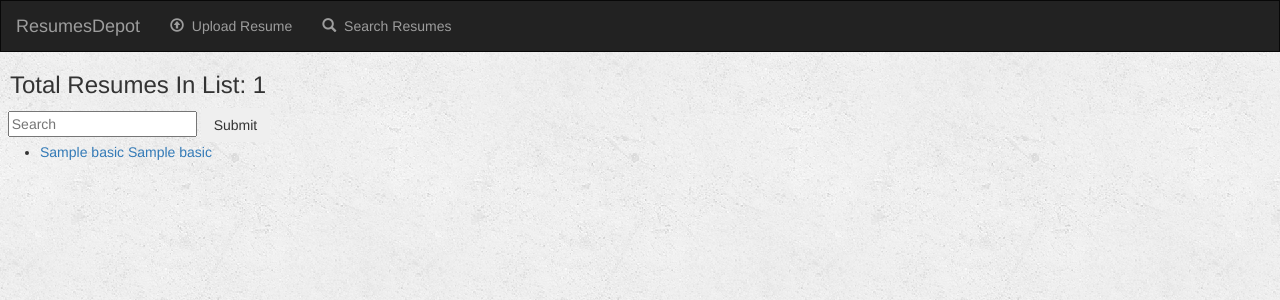
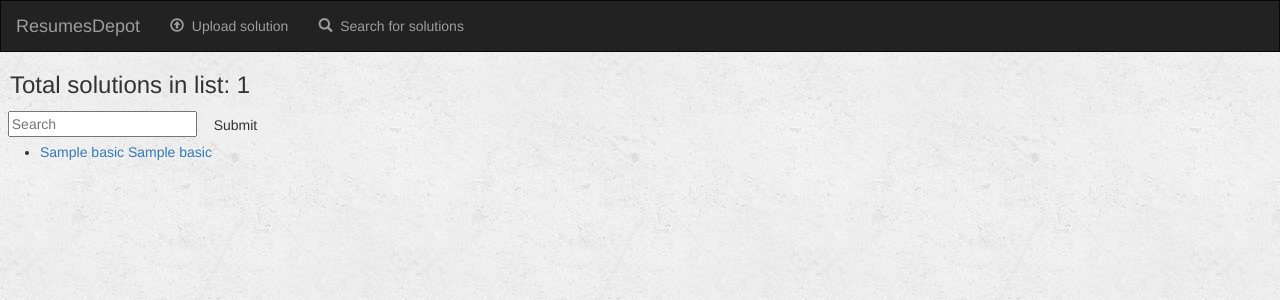
Before and after one commit to chiragadm/resumesdepot, a Django app: template search/templates/search/search.html in a window 1280 px wide. Shown: the top 300 px of the page. Run offline with Django 3.2, Linux system fonts and the light colour scheme; the template is opened without the code that fills it: most values are stand-ins (such as "Sample title", 1, 10 or a date in 2020); parts of the project's set-up code (start-up, migrations or seed data) failed here and were passed over; some libraries are stand-ins or nearby versions.

Commit message:
Add files via upload

```diff
--- a/search/templates/search/base.html
+++ b/search/templates/search/base.html
@@ -2,7 +2,7 @@
 <html lang="en">
 <head>
     <meta charset="UTF-8">
-    <title>ResumesDepot</title>
+    <title>SolutionDepot</title>
     {% load staticfiles %}
     <link rel="stylesheet" href="https://maxcdn.bootstrapcdn.com/bootstrap/3.3.6/css/bootstrap.min.css"/>
     <link href="https://fonts.googleapis.com/css?family=Satisfy" rel="styesheet" type="text/css">
@@ -31,13 +31,13 @@
                     <li class="">
                         <a href="/upload/">
                             <span class="glyphicon glyphicon-upload" aria-hidden="true"></span>&nbsp
-                            Upload Resume
+                            Upload solution
                         </a>
                     </li>
                     <li class="">
                         <a href="{% url 'search:index' %}">
                             <span class="glyphicon glyphicon-search" aria-hidden="true"></span>&nbsp
-                            Search Resumes
+                            Search for solutions
                         </a>
                     </li>
                 </ul>
--- a/search/templates/search/detail.html
+++ b/search/templates/search/detail.html
@@ -16,7 +16,7 @@
                     <span class="icon-bar"></span>
 
                 </button>
-                <a class="navbar-brand" href="/home/">ResumesDepot</a>
+                <a class="navbar-brand" href="/home/">SolutionsDepot</a>
             </div>
 
             <!-- More Menu -->
@@ -25,13 +25,13 @@
                     <li class="">
                         <a href="/upload/">
                             <span class="glyphicon glyphicon-upload" aria-hidden="true"></span>&nbsp
-                            Upload Resume
+                            Upload solution
                         </a>
                     </li>
                     <li class="">
                         <a href="{% url 'search:index' %}">
                             <span class="glyphicon glyphicon-search" aria-hidden="true"></span>&nbsp
-                            Search Resumes
+                            Search for solutions
                         </a>
                     </li>
                 </ul>
--- a/search/templates/search/index.html
+++ b/search/templates/search/index.html
@@ -2,7 +2,7 @@
 
 {% block body %}
     {%  if all_resumes %}
-        <h3 style="padding-left: 10px">Total Resumes In List: {{ all_resumes_count }}</h3>
+        <h3 style="padding-left: 10px">Total Solutions In List: {{ all_resumes_count }}</h3>
 
 
         <form action="" method="get" accept-charset="utf-8">
@@ -18,7 +18,7 @@
             {% endfor %}
         </ul>
     {% elif query_resumes %}
-        <h3 style="padding-left: 10px">Total Resumes In Search: {{ query_resumes_count }}</h3>
+        <h3 style="padding-left: 10px">Total Solutions In Search: {{ query_resumes_count }}</h3>
 
 
         <form action="" method="get" accept-charset="utf-8">
@@ -36,6 +36,6 @@
         </ul>
 
     {% else %}
-        <h3>There are no resumes in databases as of now. Please upload json file to the database!</h3>
+        <h3>There are no solutions in databases as of now. Please upload json file to the database!</h3>
     {% endif %}
 {% endblock %}
--- a/search/templates/search/search.html
+++ b/search/templates/search/search.html
@@ -2,7 +2,7 @@
 
 {% block body %}
     {%  if query_resumes_count %}
-        <h3 style="padding-left: 10px">Total Resumes In List: {{ query_resumes_count }}</h3>
+        <h3 style="padding-left: 10px">Total solutions in list: {{ query_resumes_count }}</h3>
 
 
         <form action="" method="get" accept-charset="utf-8">
@@ -17,6 +17,6 @@
             {% endfor %}
         </ul>
     {% else %}
-        <h3>There are no resumes in databases as of now. Please upload json file to the database!</h3>
+        <h3>There are no solutions in databases as of now. Please upload json file to the database!</h3>
     {% endif %}
 {% endblock %}
```
